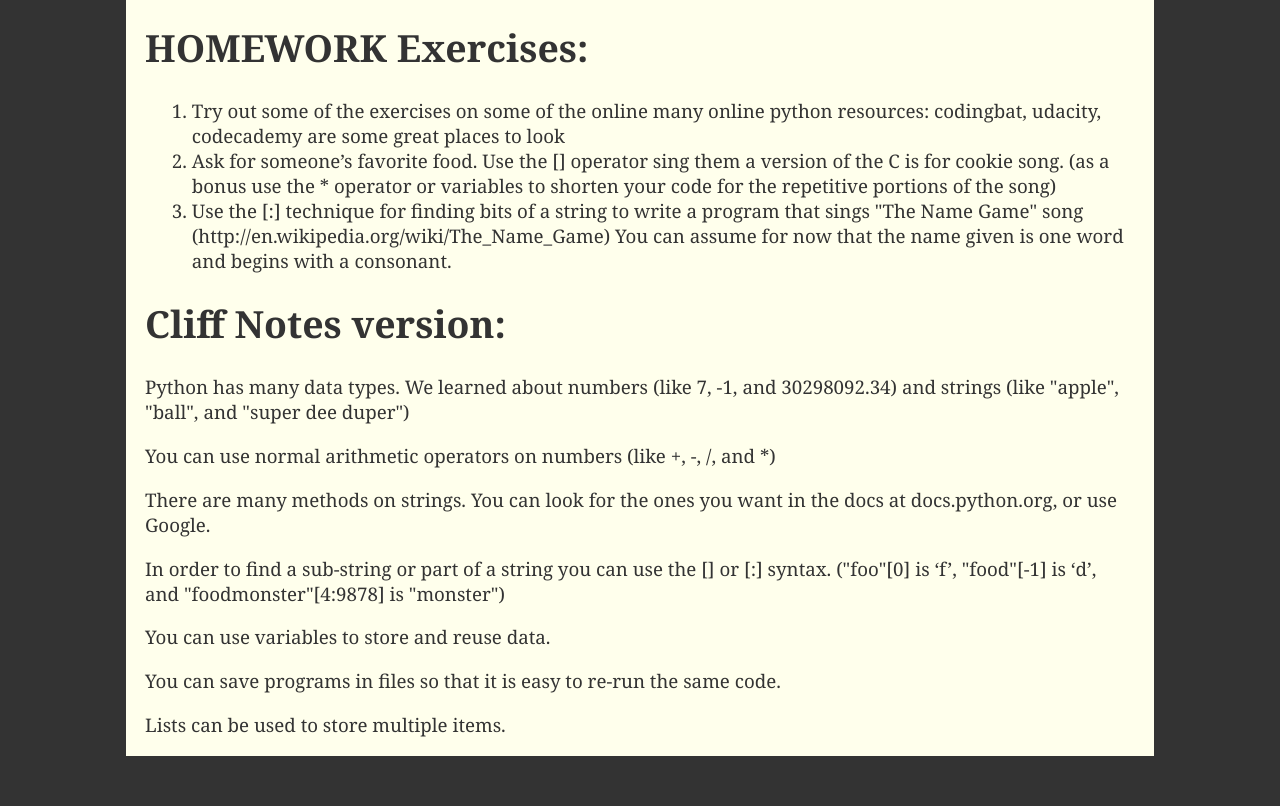
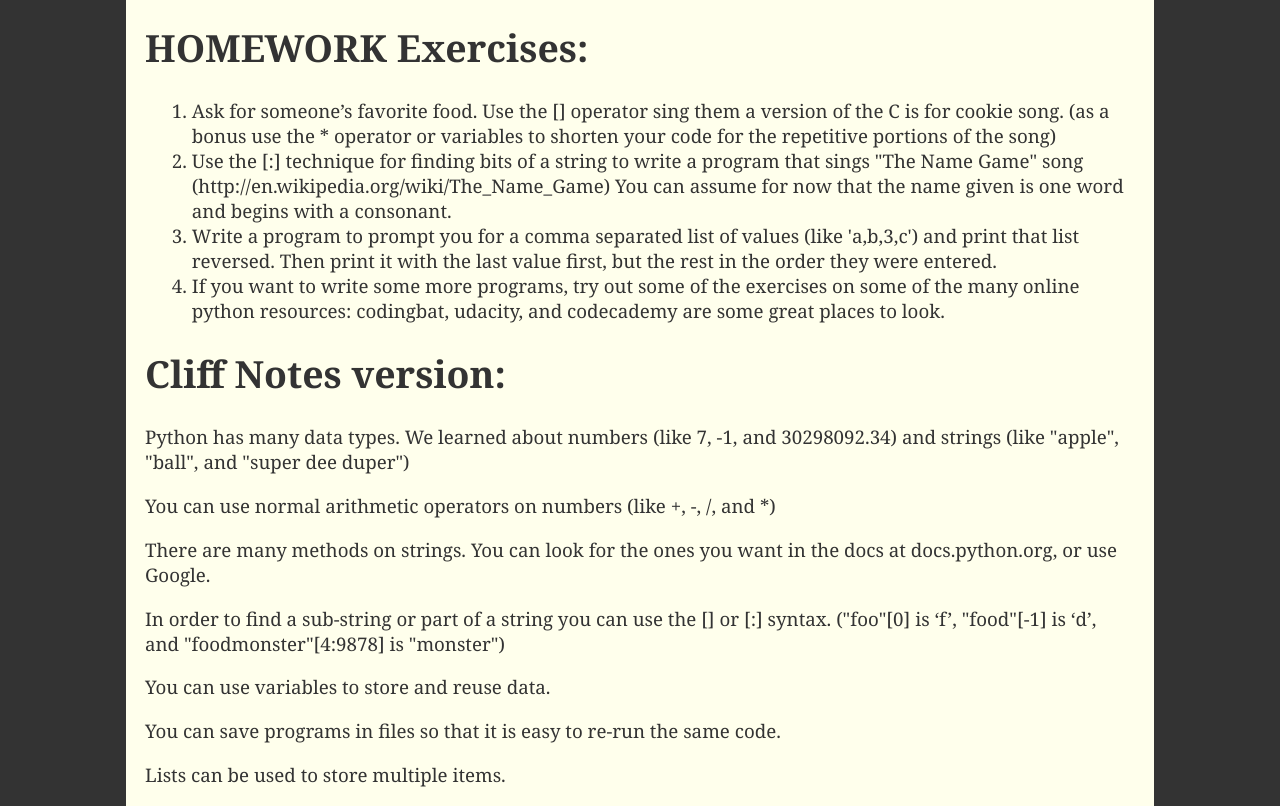
Before and after one commit to tsaylor/tsaylor.github.com, a plain HTML site: page tutorial.html in a window 1280 px wide. Shown: the part 9250-10056 px from the top of the page. Before the commit the page ends 10006 px from the top, so only its background shows below. Drawn offline with Linux system fonts and the light colour scheme.

Commit message:
updated homework

```diff
--- a/tutorial.html
+++ b/tutorial.html
@@ -278,9 +278,10 @@ False</code></pre>
 </div>
 <h1 id="homework-exercises">HOMEWORK Exercises:</h1>
 <ol style="list-style-type: decimal">
-<li>Try out some of the exercises on some of the online many online python resources: codingbat, udacity, codecademy are some great places to look</li>
 <li>Ask for someone’s favorite food. Use the [] operator sing them a version of the C is for cookie song. (as a bonus use the * operator or variables to shorten your code for the repetitive portions of the song)</li>
 <li>Use the [:] technique for finding bits of a string to write a program that sings &quot;The Name Game&quot; song (http://en.wikipedia.org/wiki/The_Name_Game) You can assume for now that the name given is one word and begins with a consonant.</li>
+<li>Write a program to prompt you for a comma separated list of values (like 'a,b,3,c') and print that list reversed. Then print it with the last value first, but the rest in the order they were entered.</li>
+<li>If you want to write some more programs, try out some of the exercises on some of the many online python resources: codingbat, udacity, and codecademy are some great places to look.</li>
 </ol>
 <h1 id="cliff-notes-version">Cliff Notes version:</h1>
 <p>Python has many data types. We learned about numbers (like 7, -1, and 30298092.34) and strings (like &quot;apple&quot;, &quot;ball&quot;, and &quot;super dee duper&quot;)</p>
```
